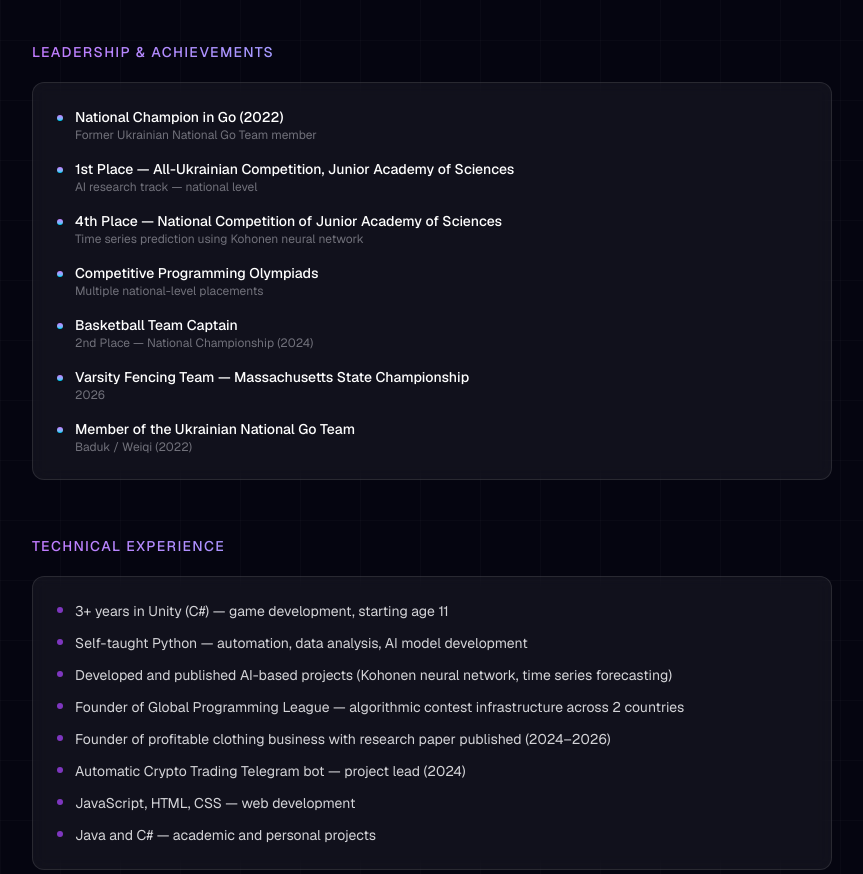
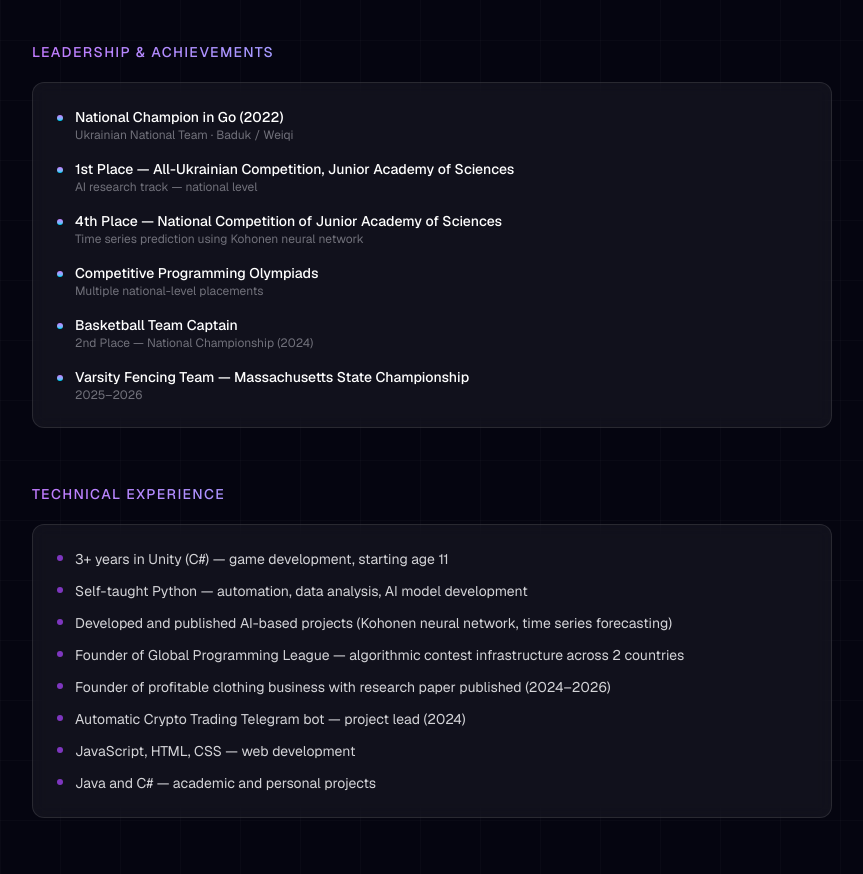
Before and after one commit to BohuslavO/portfolio, a Next.js app: page / in a window 1280 px wide. Shown: the part 1280-2154 px from the top of the page, without its empty margins (360-1223 px from the left). Built offline with nearby package versions, Linux system fonts and the light colour scheme.

Commit message:
Fix fencing year, merge duplicate Go entries

```diff
--- a/components/AchievementsNew.tsx
+++ b/components/AchievementsNew.tsx
@@ -3,7 +3,7 @@ import { SectionLabel } from "./Education";
 const achievements = [
   {
     label: "National Champion in Go (2022)",
-    detail: "Former Ukrainian National Go Team member",
+    detail: "Ukrainian National Team · Baduk / Weiqi",
   },
   {
     label: "1st Place — All-Ukrainian Competition, Junior Academy of Sciences",
@@ -23,11 +23,7 @@ const achievements = [
   },
   {
     label: "Varsity Fencing Team — Massachusetts State Championship",
-    detail: "2026",
-  },
-  {
-    label: "Member of the Ukrainian National Go Team",
-    detail: "Baduk / Weiqi (2022)",
+    detail: "2025–2026",
   },
 ];
 
```
